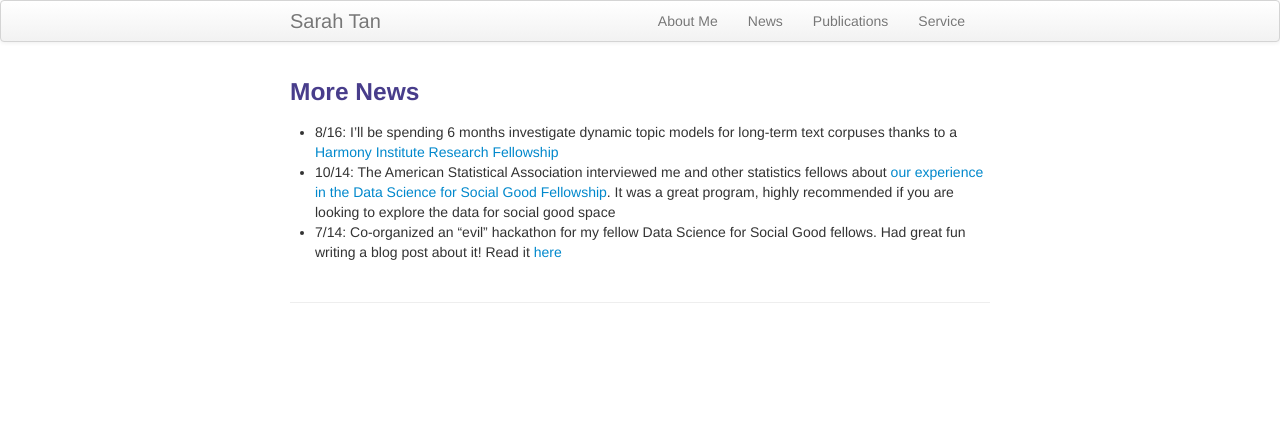
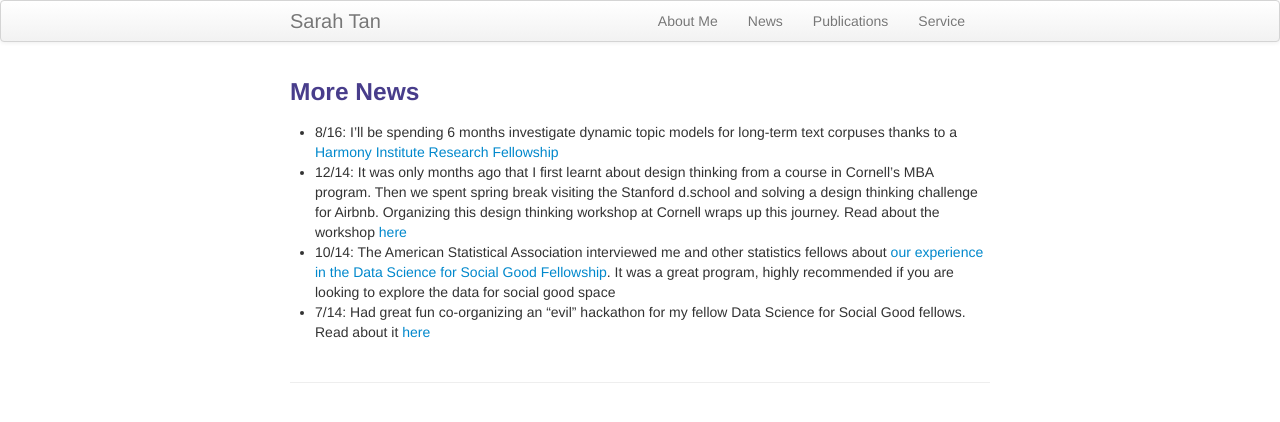
Before and after one commit to shftan/shftan.github.io, a Jekyll site: the page built from oldernews.md, in a window 1280 px wide. Shown: the top 422 px of the page. Built offline with Jekyll 4.4.1, drawn with Linux system fonts in a browser that asks for light colours.

Commit message:
Update oldernews.md

```diff
--- a/oldernews.md
+++ b/oldernews.md
@@ -8,5 +8,6 @@ keywords: Sarah Tan, Cornell, Statistics, interpretability, causal inference
 <div class="row-fluid" id="news"><h3>More News</h3>
 </div>
 - 8/16: I'll be spending 6 months investigate dynamic topic models for long-term text corpuses thanks to a [Harmony Institute Research Fellowship](https://harmonylabs.org)
+- 12/14: It was only months ago that I first learnt about design thinking from a course in Cornell's MBA program. Then we spent spring break visiting the Stanford d.school and solving a design thinking challenge for Airbnb. Organizing this design thinking workshop at Cornell wraps up this journey. Read about the workshop [here](https://team42design.wordpress.com/")
 - 10/14: The American Statistical Association interviewed me and other statistics fellows about [our experience in the Data Science for Social Good Fellowship](http://magazine.amstat.org/blog/2014/10/01/dssg/). It was a great program, highly recommended if you are looking to explore the data for social good space
-- 7/14: Co-organized an "evil" hackathon for my fellow Data Science for Social Good fellows. Had great fun writing a blog post about it! Read it [here](https://dssg.uchicago.edu/2014/07/29/a-hackathon-for-but-mostly-against-evil)
+- 7/14: Had great fun co-organizing an "evil" hackathon for my fellow Data Science for Social Good fellows. Read about it [here](https://dssg.uchicago.edu/2014/07/29/a-hackathon-for-but-mostly-against-evil)
```
